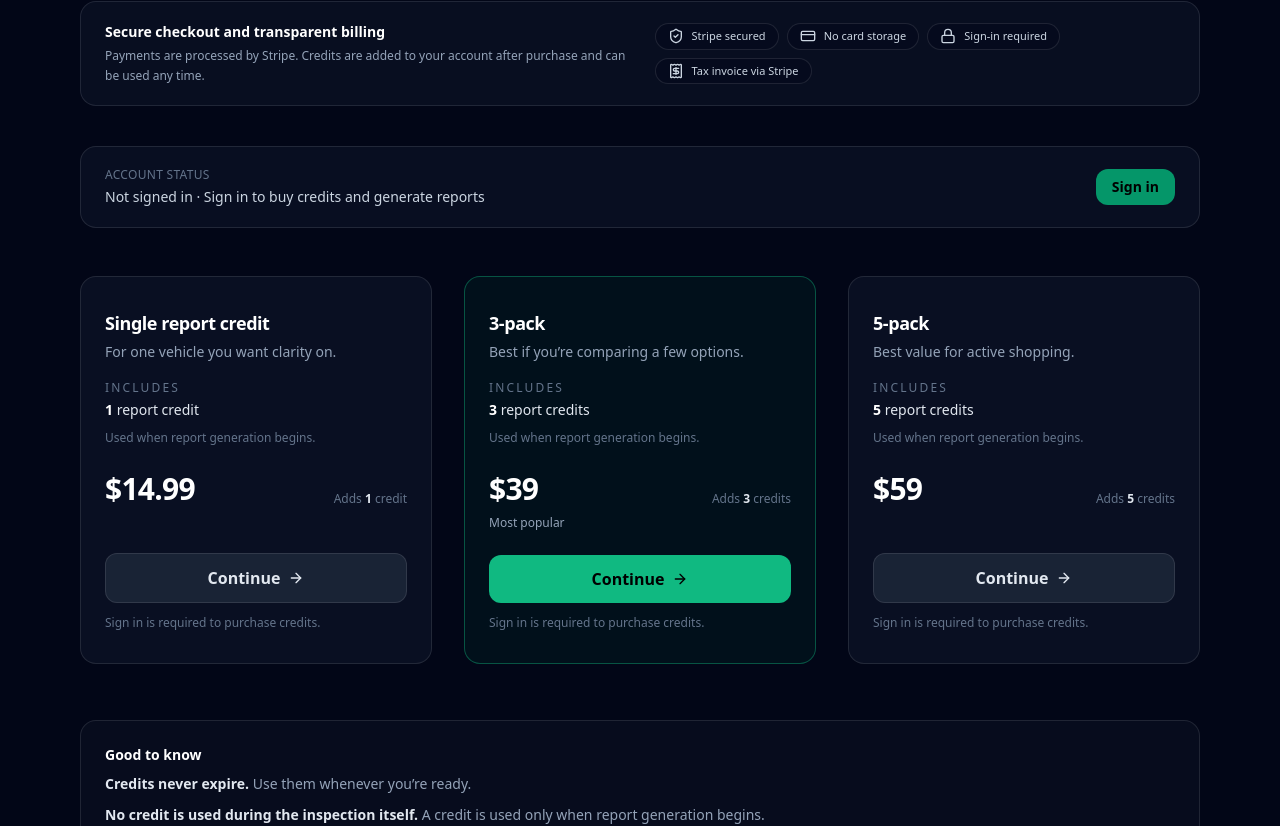
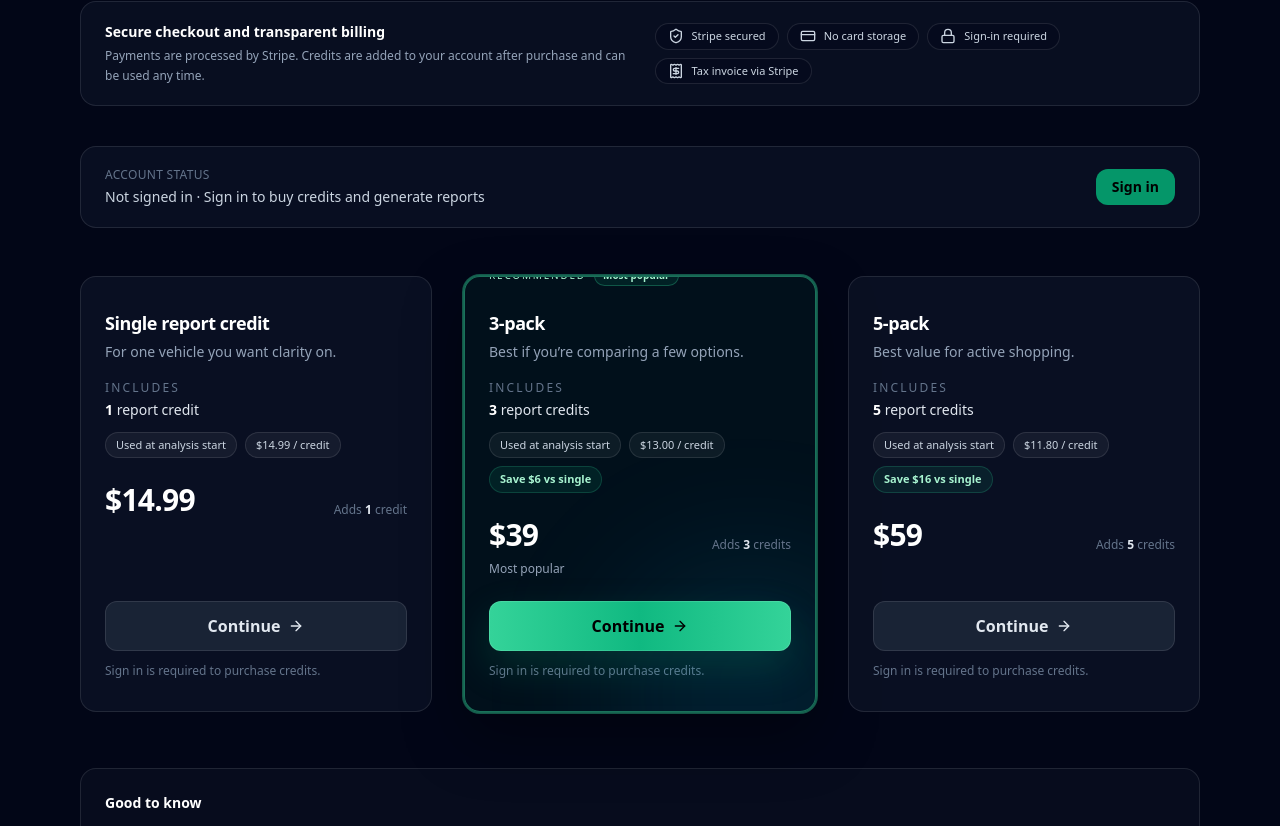
Before and after one commit to jeremy-swallow/carverity-clean, a React (Vite) app: page /pricing in a window 1280 px wide. Shown: the part 674-1500 px from the top of the page. Built offline with nearby package versions, Linux system fonts and the light colour scheme; no server answers.

Commit message:
Improve pricing page visual hierarchy and highlight recommended pack

```diff
--- a/src/pages/Pricing.tsx
+++ b/src/pages/Pricing.tsx
@@ -76,6 +76,11 @@ function asSafeScanId(value: unknown): string {
   return uuidLike ? v : "";
 }
 
+function parseAUD(price: string): number | null {
+  const n = Number(price.replace(/[^\d.]/g, ""));
+  return Number.isFinite(n) ? n : null;
+}
+
 export default function Pricing() {
   const [loadingPack, setLoadingPack] = useState<PackKey | null>(null);
 
@@ -102,6 +107,8 @@ export default function Pricing() {
     () => params.get("canceled") === "1" || params.get("cancelled") === "1",
     [params]
   );
+
+  const reason = useMemo(() => (params.get("reason") || "").trim(), [params]);
 
   // If the user came here from unlock due to no credits, we preserve scanId
   const scanId = useMemo(
@@ -247,8 +254,56 @@ export default function Pricing() {
 
   const showCreditsLine = sessionReady;
 
+  const packMeta = useMemo(() => {
+    const single = PACKS.find((p) => p.key === "single") || null;
+    const singlePrice = single ? parseAUD(single.price) : null;
+
+    return PACKS.map((p) => {
+      const price = parseAUD(p.price);
+      const perCredit =
+        price != null && p.credits > 0 ? price / p.credits : null;
+
+      let savingsText: string | null = null;
+      if (singlePrice != null && price != null) {
+        const implied = singlePrice * p.credits;
+        const diff = implied - price;
+        if (diff > 0.01 && p.key !== "single") {
+          savingsText = `Save $${Math.round(diff)} vs single`;
+        }
+      }
+
+      return {
+        key: p.key,
+        perCredit,
+        savingsText,
+      };
+    });
+  }, []);
+
+  const metaByKey = useMemo(() => {
+    const map: Record<string, { perCredit: number | null; savingsText: string | null }> =
+      {};
+    for (const m of packMeta) {
+      map[m.key] = { perCredit: m.perCredit, savingsText: m.savingsText };
+    }
+    return map;
+  }, [packMeta]);
+
+  const showNoCreditsNudge = useMemo(
+    () => reason === "no_credits" && Boolean(scanId),
+    [reason, scanId]
+  );
+
   return (
     <div className="max-w-6xl mx-auto px-4 py-20">
+      {/* Ambient background (subtle, modern) */}
+      <div className="pointer-events-none fixed inset-0 -z-10">
+        <div className="absolute -top-32 left-1/2 h-[520px] w-[520px] -translate-x-1/2 rounded-full bg-emerald-500/10 blur-3xl" />
+        <div className="absolute top-[35%] -left-40 h-[520px] w-[520px] rounded-full bg-sky-500/10 blur-3xl" />
+        <div className="absolute -bottom-40 right-[-120px] h-[520px] w-[520px] rounded-full bg-fuchsia-500/5 blur-3xl" />
+        <div className="absolute inset-0 bg-[radial-gradient(circle_at_top,rgba(255,255,255,0.04),transparent_55%)]" />
+      </div>
+
       {/* Header */}
       <header className="max-w-3xl mb-10">
         <div className="inline-flex items-center gap-2 rounded-full border border-white/10 bg-slate-950/40 px-3 py-1.5 mb-4">
@@ -266,6 +321,18 @@ export default function Pricing() {
           Start the in-person inspection for free. A credit is used only when
           report generation begins (the moment analysis starts).
         </p>
+
+        {showNoCreditsNudge && (
+          <div className="mt-5 rounded-2xl border border-amber-400/25 bg-amber-500/10 px-5 py-4">
+            <p className="text-sm text-amber-200 font-semibold">
+              You need 1 credit to unlock this report
+            </p>
+            <p className="text-xs text-slate-300 mt-1 leading-relaxed">
+              After purchase, you’ll return here — then you can go straight back
+              to your scan.
+            </p>
+          </div>
+        )}
       </header>
 
       {/* “How it works” strip */}
@@ -433,7 +500,7 @@ export default function Pricing() {
           <div className="pt-2 flex flex-wrap items-center gap-3">
             <button
               onClick={() => refreshAuthAndCredits()}
-              className="rounded-xl border border-white/20 text-slate-200 px-4 py-2 text-sm inline-flex items-center gap-2"
+              className="rounded-xl border border-white/20 text-slate-200 px-4 py-2 text-sm inline-flex items-center gap-2 hover:bg-white/5"
             >
               <RefreshCw className="h-4 w-4" />
               Refresh
@@ -441,7 +508,7 @@ export default function Pricing() {
 
             <button
               onClick={() => navigate("/my-scans")}
-              className="rounded-xl border border-white/20 text-slate-200 px-4 py-2 text-sm"
+              className="rounded-xl border border-white/20 text-slate-200 px-4 py-2 text-sm hover:bg-white/5"
             >
               View My Scans
             </button>
@@ -452,6 +519,15 @@ export default function Pricing() {
             >
               Start scan
             </button>
+
+            {returnToUnlock && (
+              <button
+                onClick={() => navigate(returnToUnlock)}
+                className="rounded-xl bg-slate-900/60 hover:bg-slate-800 text-slate-200 border border-white/10 px-4 py-2 text-sm font-semibold"
+              >
+                Return to scan
+              </button>
+            )}
           </div>
 
           {showCreditsLine && (
@@ -547,6 +623,11 @@ export default function Pricing() {
           const isRecommended = Boolean(pack.recommended);
           const isLoading = loadingPack === pack.key;
 
+          const meta = metaByKey[pack.key];
+          const perCreditText =
+            meta?.perCredit != null ? `$${meta.perCredit.toFixed(2)} / credit` : "";
+          const savingsText = meta?.savingsText || "";
+
           return (
             <div
               key={pack.key}
@@ -555,17 +636,36 @@ export default function Pricing() {
                 "transition duration-200",
                 "hover:-translate-y-1 hover:shadow-2xl hover:shadow-black/30",
                 isRecommended
-                  ? "border-emerald-500/40 bg-emerald-900/15"
+                  ? [
+                      // Stronger “recommended” highlight (your missing emphasis)
+                      "border-emerald-400/50 bg-emerald-900/15",
+                      "ring-2 ring-emerald-400/40",
+                      "shadow-[0_0_0_1px_rgba(16,185,129,0.15),0_25px_60px_rgba(0,0,0,0.35)]",
+                    ].join(" ")
                   : "border-white/10 bg-slate-900/60",
               ].join(" ")}
             >
+              {/* Glow layer */}
               <div className="pointer-events-none absolute inset-0 opacity-0 group-hover:opacity-100 transition">
                 <div className="absolute -top-24 -right-24 h-64 w-64 rounded-full bg-emerald-500/10 blur-3xl" />
               </div>
 
+              {/* Always-on recommended glow (so it’s visible even without hover) */}
               {isRecommended && (
-                <div className="absolute -top-3 left-6 text-xs tracking-wide uppercase text-emerald-300">
-                  Recommended
+                <div className="pointer-events-none absolute inset-0">
+                  <div className="absolute -top-28 left-1/2 h-72 w-72 -translate-x-1/2 rounded-full bg-emerald-500/12 blur-3xl" />
+                  <div className="absolute -bottom-32 right-[-80px] h-72 w-72 rounded-full bg-sky-500/10 blur-3xl" />
+                </div>
+              )}
+
+              {isRecommended && (
+                <div className="absolute -top-3 left-6 flex items-center gap-2">
+                  <span className="text-[10px] tracking-[0.18em] uppercase text-emerald-200">
+                    Recommended
+                  </span>
+                  <span className="inline-flex items-center rounded-full border border-emerald-400/30 bg-emerald-500/10 px-2 py-0.5 text-[10px] font-semibold text-emerald-200">
+                    Most popular
+                  </span>
                 </div>
               )}
 
@@ -589,9 +689,23 @@ export default function Pricing() {
                     {plural(pack.credits, "report credit")}
                   </p>
 
-                  <p className="text-xs text-slate-500 mt-2 leading-relaxed">
-                    Used when report generation begins.
-                  </p>
+                  <div className="mt-3 flex flex-wrap items-center gap-2">
+                    <span className="inline-flex items-center rounded-full border border-white/10 bg-white/5 px-2.5 py-1 text-[11px] text-slate-300">
+                      Used at analysis start
+                    </span>
+
+                    {perCreditText && (
+                      <span className="inline-flex items-center rounded-full border border-white/10 bg-white/5 px-2.5 py-1 text-[11px] text-slate-300">
+                        {perCreditText}
+                      </span>
+                    )}
+
+                    {savingsText && (
+                      <span className="inline-flex items-center rounded-full border border-emerald-400/20 bg-emerald-500/10 px-2.5 py-1 text-[11px] font-semibold text-emerald-200">
+                        {savingsText}
+                      </span>
+                    )}
+                  </div>
                 </div>
 
                 <div className="flex items-end justify-between gap-3 mb-2">
@@ -618,8 +732,16 @@ export default function Pricing() {
                 disabled={isLoading}
                 className={[
                   "relative mt-auto rounded-xl px-4 py-3 font-semibold transition inline-flex items-center justify-center gap-2",
+                  "focus:outline-none focus:ring-2 focus:ring-emerald-400/40 focus:ring-offset-0",
                   isRecommended
-                    ? "bg-emerald-500 hover:bg-emerald-400 text-black"
+                    ? [
+                        // Premium CTA (more “intentional” than flat green)
+                        "text-black",
+                        "bg-gradient-to-r from-emerald-400 via-emerald-500 to-emerald-400",
+                        "hover:brightness-110",
+                        "shadow-[0_16px_40px_rgba(16,185,129,0.18)]",
+                        "border border-emerald-200/20",
+                      ].join(" ")
                     : "bg-slate-800/80 hover:bg-slate-700 text-slate-200 border border-white/10",
                   isLoading ? "opacity-60 cursor-not-allowed" : "",
                 ].join(" ")}
```
